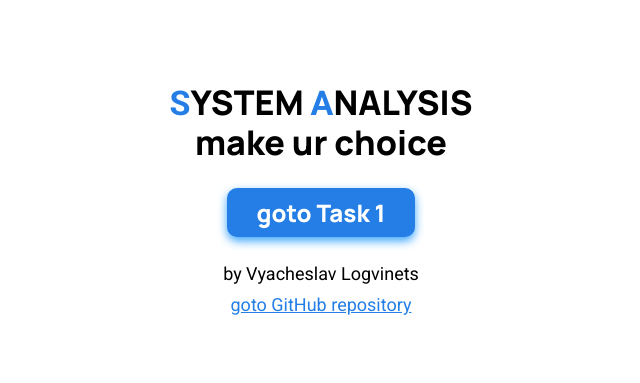
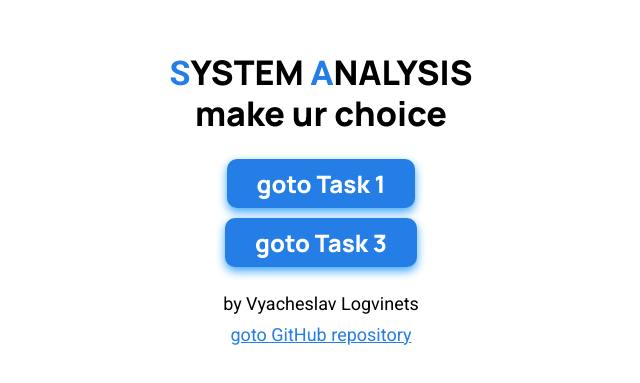
Before and after one commit to LanGvest/SystemAnalysis-Lab, a Next.js app: page / in a window 1280 px wide. Shown: the part 201-584 px from the top of the page, without its empty margins (319-959 px from the left). Built offline with nearby package versions, Linux system fonts and the light colour scheme.

Commit message:
+ task 3 to index.tsx

```diff
--- a/pages/index.tsx
+++ b/pages/index.tsx
@@ -8,6 +8,7 @@ export default function Index(): CustomElement {
 			<h1 style={{textTransform: "uppercase"}}><span style={{color: "var(--color-primary)", fontSize: "inherit"}}>s</span>ystem <span style={{color: "var(--color-primary)", fontSize: "inherit"}}>a</span>nalysis</h1>
 			<h1>make ur choice</h1>
 			<button style={{marginTop: "26px"}} onClick={() => router.push("/task/1")}>goto Task 1</button>
+			<button style={{marginTop: "10px"}} onClick={() => router.push("/task/3")}>goto Task 3</button>
 			<p style={{marginTop: "26px"}}>by Vyacheslav Logvinets</p>
 			<a style={{marginTop: "10px"}} href="https://github.com/LanGvest/system-analysis">goto GitHub repository</a>
 		</div>
```
